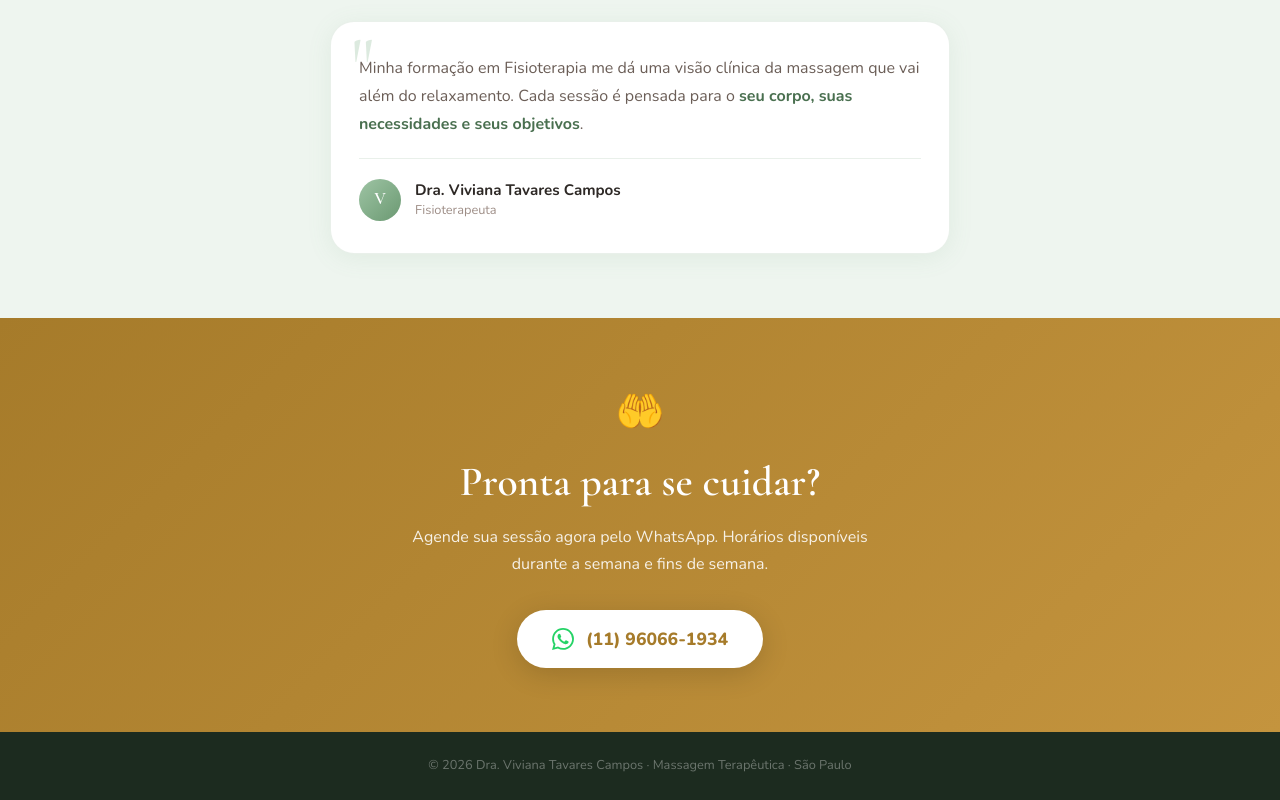
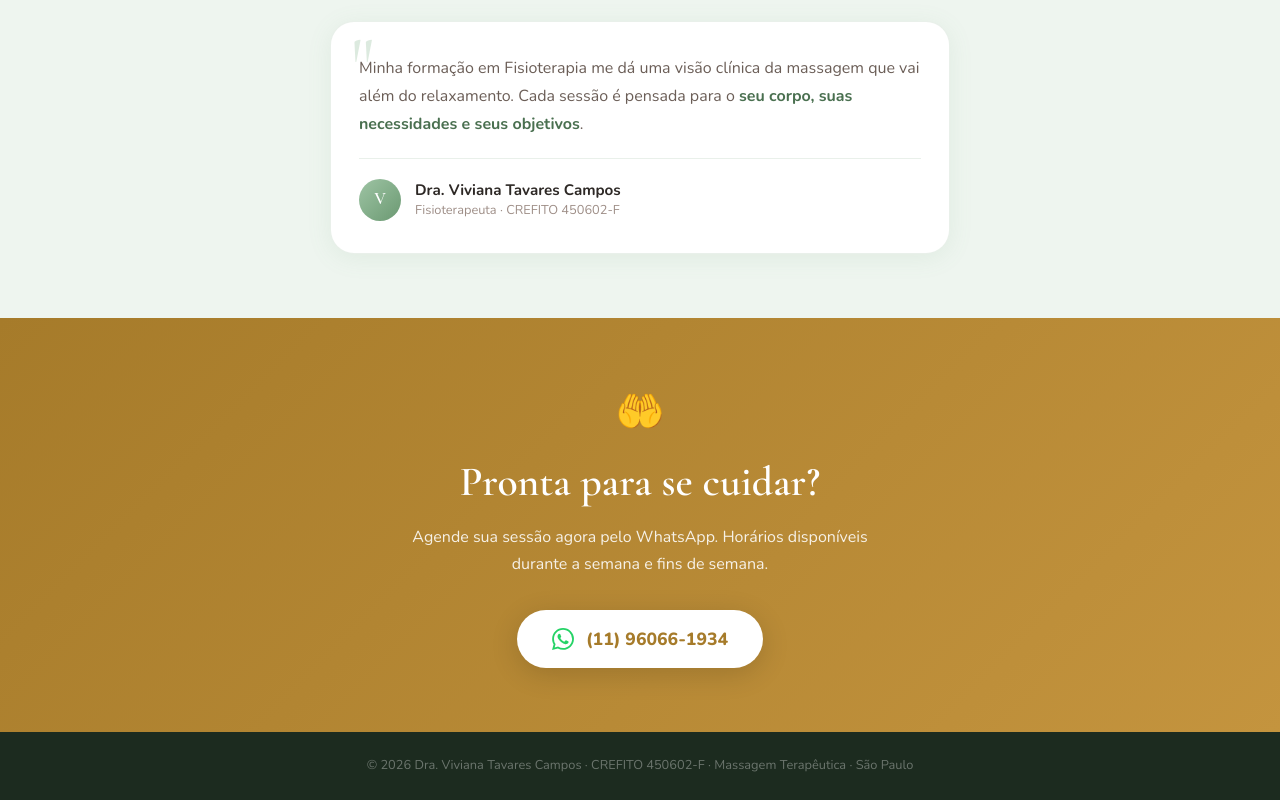
Before and after one commit to MaykeCS/sitevivi, a Nuxt app: page /massagem in a window 1280 px wide. Shown: the part 2012-2812 px from the top of the page. Built offline with nearby package versions, Linux system fonts and the light colour scheme.

Commit message:
adiciona CREFITO 450602-F nas páginas index, domiciliar e massagem

```diff
--- a/pages/domiciliar.vue
+++ b/pages/domiciliar.vue
@@ -259,7 +259,7 @@ const waLink = `${whatsappLink}?text=${whatsappMsg}`
     <!-- ── FOOTER MÍNIMO ── -->
     <footer style="padding:1.5rem; text-align:center; background:#1C2B1F;">
       <p style="font-size:0.8rem; color:rgba(255,255,255,0.35); margin:0;">
-        © {{ new Date().getFullYear() }} Dra. Viviana Tavares Campos · Fisioterapia Domiciliar · São Paulo
+        © {{ new Date().getFullYear() }} Dra. Viviana Tavares Campos · CREFITO 450602-F · Fisioterapia Domiciliar · São Paulo
       </p>
     </footer>
 
--- a/pages/index.vue
+++ b/pages/index.vue
@@ -636,7 +636,7 @@ onMounted(() => {
               ">V</div>
               <div>
                 <p style="margin:0; font-weight:700; color:#2D2825; font-size:0.95rem;">Dra. Viviana Tavares Campos</p>
-                <!-- <p style="margin:0; color:#9E8E87; font-size:0.8rem;">Fisioterapeuta · CREFITO</p> -->
+                <p style="margin:0; color:#9E8E87; font-size:0.8rem;">Fisioterapeuta · CREFITO 450602-F</p>
               </div>
             </div>
           </div>
@@ -740,7 +740,7 @@ onMounted(() => {
           </svg>
           <div>
             <p class="font-display font-semibold text-white" style="font-size:0.95rem; margin:0;">Dra. Viviana Tavares Campos</p>
-            <!-- <p style="font-size:0.8rem; margin:0; color:rgba(255,255,255,0.45);">Fisioterapeuta · CREFITO</p> -->
+            <p style="font-size:0.8rem; margin:0; color:rgba(255,255,255,0.45);">Fisioterapeuta · CREFITO 450602-F</p>
           </div>
         </div>
 
--- a/pages/massagem.vue
+++ b/pages/massagem.vue
@@ -201,7 +201,7 @@ const waLink = `${whatsappLink}?text=${whatsappMsg}`
               ">V</div>
               <div>
                 <p style="margin:0; font-weight:700; color:#2D2825; font-size:0.95rem;">Dra. Viviana Tavares Campos</p>
-                <p style="margin:0; color:#9E8E87; font-size:0.8rem;">Fisioterapeuta</p>
+                <p style="margin:0; color:#9E8E87; font-size:0.8rem;">Fisioterapeuta · CREFITO 450602-F</p>
               </div>
             </div>
           </div>
@@ -242,7 +242,7 @@ const waLink = `${whatsappLink}?text=${whatsappMsg}`
     <!-- ── FOOTER MÍNIMO ── -->
     <footer style="padding:1.5rem; text-align:center; background:#1C2B1F;">
       <p style="font-size:0.8rem; color:rgba(255,255,255,0.35); margin:0;">
-        © {{ new Date().getFullYear() }} Dra. Viviana Tavares Campos · Massagem Terapêutica · São Paulo
+        © {{ new Date().getFullYear() }} Dra. Viviana Tavares Campos · CREFITO 450602-F · Massagem Terapêutica · São Paulo
       </p>
     </footer>
 
```
